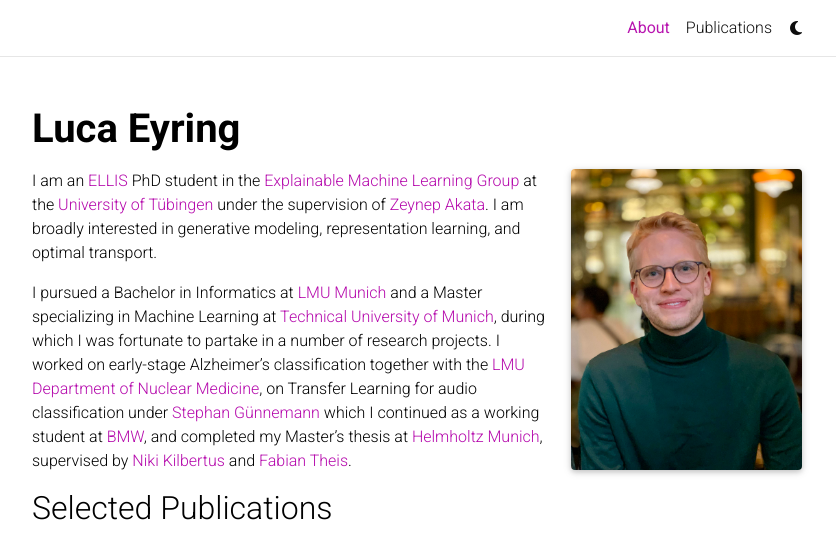
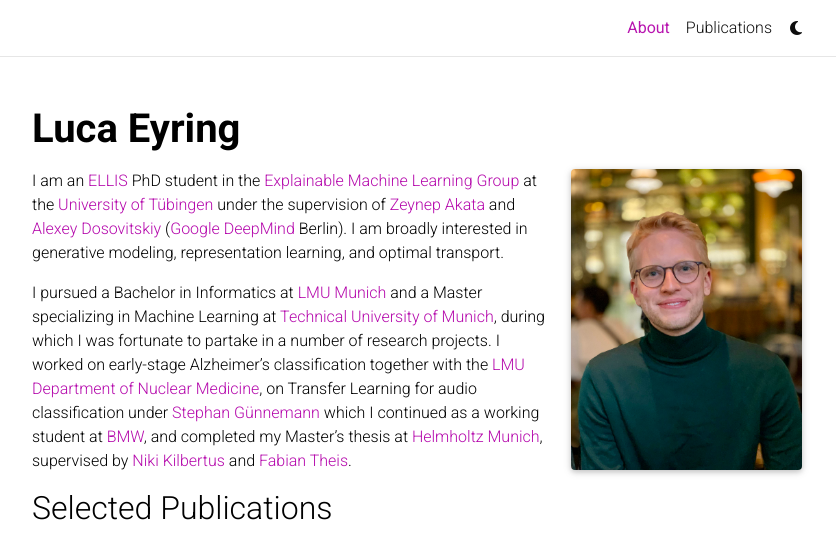
Before and after one commit to lucaeyring/lucaeyring.github.io, a Jekyll site: the page built from _pages/about.md, in a window 1280 px wide, cut to the strip 0-555 px from the top of the page. Shown: the whole strip, without its empty margins (223-1059 px from the left). Built offline with Jekyll 4.4.1, drawn with Linux system fonts in a browser that asks for light colours; full-size pictures stand in for the smaller copies a plugin makes; comment, search, counter and statistics services are not loaded; a style sheet for code colours, icons or effects is not loaded.

Commit message:
updated information

```diff
--- a/_data/venues.yml
+++ b/_data/venues.yml
@@ -8,5 +8,5 @@
 "NeurIPS":
   url: https://neurips.cc/
 
-"NeurIPS LMRL":
+"NeurIPS Workshop":
   url: https://www.lmrl.org/
--- a/_pages/about.md
+++ b/_pages/about.md
@@ -16,7 +16,7 @@
 social: true  # includes social icons at the bottom of the page
 ---
 
-I am an <a href='https://ellis.eu/'>ELLIS</a> PhD student in the <a href='https://www.eml-unitue.de/'>Explainable Machine Learning Group</a> at the <a href='https://www.eml-unitue.de/'>University of Tübingen</a> under the supervision of <a href='https://www.eml-unitue.de/people/zeynep-akata'>Zeynep Akata</a>. I am broadly interested in generative modeling, representation learning, and optimal transport.
+I am an <a href='https://ellis.eu/'>ELLIS</a> PhD student in the <a href='https://www.eml-unitue.de/'>Explainable Machine Learning Group</a> at the <a href='https://www.eml-unitue.de/'>University of Tübingen</a> under the supervision of <a href='https://www.eml-unitue.de/people/zeynep-akata'>Zeynep Akata</a> and <a href='https://scholar.google.de/citations?user=FXNJRDoAAAAJ&hl=en'>Alexey Dosovitskiy</a> (<a href='https://www.deepmind.com/'>Google DeepMind</a> Berlin). I am broadly interested in generative modeling, representation learning, and optimal transport.
 
 
 I pursued a Bachelor in Informatics at <a href='https://www.lmu.de/en/'>LMU Munich</a> and a Master specializing in Machine Learning at <a href='https://www.tum.de/en/'>Technical University of Munich</a>, during which I was fortunate to partake in a number of research projects. I worked on early-stage Alzheimer's classification together with the <a href='http://www.klinikum.uni-muenchen.de/Klinik-und-Poliklinik-fuer-Nuklearmedizin/en/index.html'>LMU Department of Nuclear Medicine</a>, on Transfer Learning for audio classification under <a href='https://www.professoren.tum.de/guennemann-stephan'>Stephan Günnemann</a> which I continued as a working student at <a href='https://www.bmw.com/en/index.html'>BMW</a>, and completed my Master's thesis at <a href='https://www.helmholtz-munich.de/en'>Helmholtz Munich</a>, supervised by <a href='https://sites.google.com/view/nikikilbertus'>Niki Kilbertus</a> and <a href='https://www.helmholtz-munich.de/en/icb/pi/fabian-theis'>Fabian Theis</a>.
```
